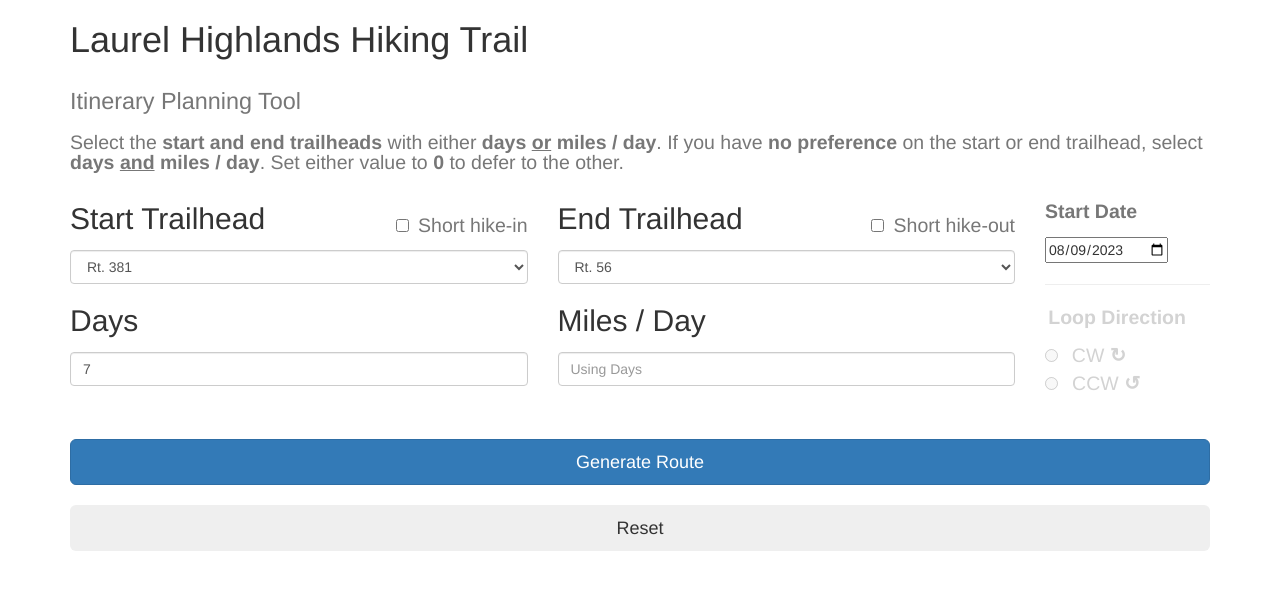
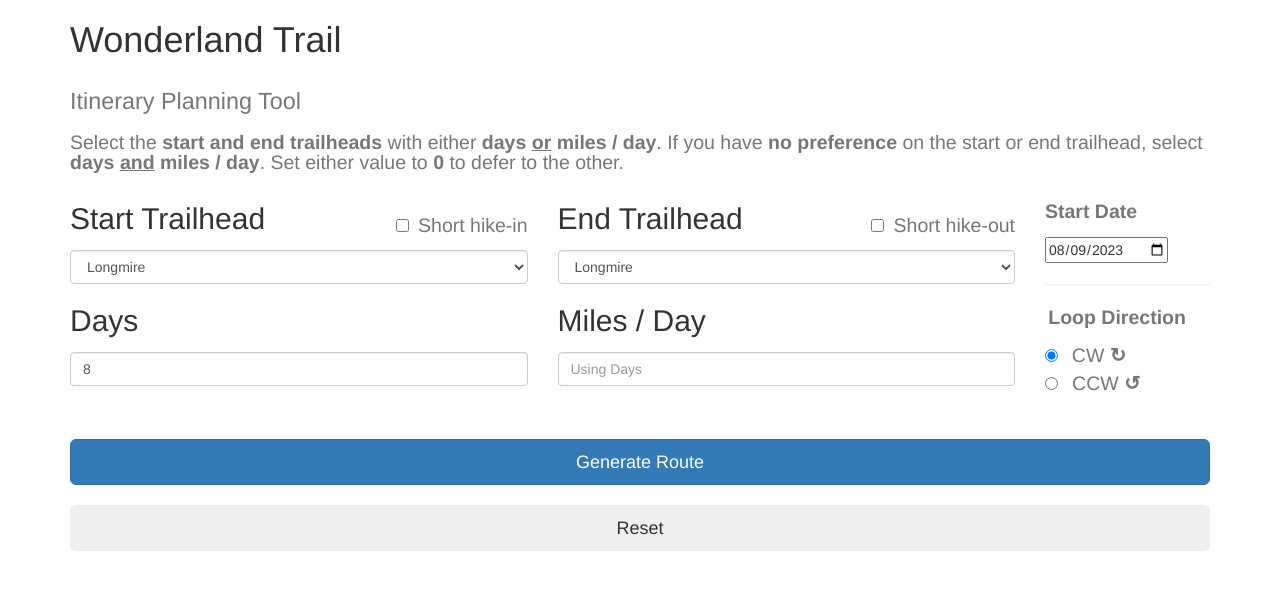
Before and after one commit to amccafferty42/trailtuner, a plain HTML site: page index.html in a window 1280 px wide. Drawn offline with nearby package versions, Linux system fonts and the light colour scheme.

Commit message:
fix bugs in circuit random gen, add predictor for #days when not set by user

```diff
--- a/index.html
+++ b/index.html
@@ -58,10 +58,10 @@
                     <div id="loop-direction-form" class="form-check">
                         <label class="loop-direction form-check-label" title="Select which direction to travel around loop"><h2><small><strong class="loop-direction-label">Loop Direction</strong></small></h2></label>
                         <br>
-                        <input class="form-check-input" type="radio" name="direction" id="cw" value="cw" title="Clockwise" disabled>
+                        <input class="form-check-input" type="radio" name="direction" id="cw" value="cw" title="Clockwise" onChange="onTrailheadsChange()" disabled>
                         <label class="loop-direction form-check-label" for="cw" title="Clockwise"><h2 class="loop-direction"><small class="loop-direction-label">&nbsp;CW<strong>&nbsp;↻</strong></small></h2></label>
                         <br>
-                        <input class="form-check-input" type="radio" name="direction" id="ccw" value="ccw" title="Counter-clockwise" disabled>
+                        <input class="form-check-input" type="radio" name="direction" id="ccw" value="ccw" title="Counter-clockwise" onChange="onTrailheadsChange()" disabled>
                         <label class="loop-direction form-check-label" for="ccw" title="Counter-clockwise"><h2 class="loop-direction"><small class="loop-direction-label">&nbsp;CCW<strong>&nbsp;↺</strong></small></h2></label>
                      </div>
                 </div>
--- a/lhht.js
+++ b/lhht.js
@@ -1,6 +1,7 @@
 let route;
 let isPositiveDirection;
-const trail = {
+let userSetDays = false;
+const trail1 = {
     name: 'Laurel Highlands Hiking Trail',
     length: 70,
     circuit: false,
@@ -65,111 +66,111 @@ const trail = {
         }
     ]
 }
-// const trail = {
-//     name: 'Wonderland Trail',
-//     length: 84.7,
-//     circuit: true,
-//     trailheads: [
-//         {
-//             name: "Longmire Trailhead",
-//             mile: 0.0
-//         },
-//         {
-//             name: "Mowich Lake Trailhead",
-//             mile: 31.5
-//         },
-//         {
-//             name: "White River Trailhead",
-//             mile: 55
-//         }
-//     ],
-//     campsites:[
-//         {
-//             name: "Pyramid Creek",
-//             mile: 3.0
-//         },
-//         {
-//             name: "Devil's Dream",
-//             mile: 5.2
-//         },
-//         {
-//             name: "South Puyallup River",
-//             mile: 11.2
-//         },
-//         {
-//             name: "Klapatche Park",
-//             mile: 15.0
-//         },
-//         {
-//             name: "North Puyallup River",
-//             mile: 17.5
-//         },
-//         {
-//             name: "Golden Lakes",
-//             mile: 22.1
-//         },
-//         {
-//             name: "South Mowich River",
-//             mile: 27.9
-//         },
-//         {
-//             name: "Mowich Lake Campground",
-//             mile: 31.5
-//         },
-//         {
-//             name: "Ipsut Creek Campground",
-//             mile: 36.1
-//         },
-//         {
-//             name: "Carbon River",
-//             mile: 39.3
-//         },
-//         {
-//             name: "Dick Creek",
-//             mile: 40.5
-//         },
-//         {
-//             name: "Mystic Camp",
-//             mile: 43.9
-//         },
-//         {
-//             name: "Granite Creek",
-//             mile: 47.4
-//         },
-//         {
-//             name: "Sunrise Camp",
-//             mile: 51.7
-//         },
-//         {
-//             name: "White River Campground",
-//             mile: 55.0
-//         },
-//         {
-//             name: "Summerland",
-//             mile: 61.6
-//         },
-//         {
-//             name: "Indian Bar",
-//             mile: 65.8
-//         },
-//         {
-//             name: "Nickle Creek",
-//             mile: 72.0
-//         },
-//         {
-//             name: "Maple Creek",
-//             mile: 75.0
-//         },
-//         {
-//             name: "Paradise River",
-//             mile: 81.3
-//         },
-//         {
-//             name: "Cougar Rock Campground",
-//             mile: 83.4
-//         }
-//     ]
-// }
+const trail = {
+    name: 'Wonderland Trail',
+    length: 84.7,
+    circuit: true,
+    trailheads: [
+        {
+            name: "Longmire Trailhead",
+            mile: 0.0
+        },
+        {
+            name: "Mowich Lake Trailhead",
+            mile: 31.5
+        },
+        {
+            name: "White River Trailhead",
+            mile: 55
+        }
+    ],
+    campsites:[
+        {
+            name: "Pyramid Creek",
+            mile: 3.0
+        },
+        {
+            name: "Devil's Dream",
+            mile: 5.2
+        },
+        {
+            name: "South Puyallup River",
+            mile: 11.2
+        },
+        {
+            name: "Klapatche Park",
+            mile: 15.0
+        },
+        {
+            name: "North Puyallup River",
+            mile: 17.5
+        },
+        {
+            name: "Golden Lakes",
+            mile: 22.1
+        },
+        {
+            name: "South Mowich River",
+            mile: 27.9
+        },
+        {
+            name: "Mowich Lake Campground",
+            mile: 31.5
+        },
+        {
+            name: "Ipsut Creek Campground",
+            mile: 36.1
+        },
+        {
+            name: "Carbon River",
+            mile: 39.3
+        },
+        {
+            name: "Dick Creek",
+            mile: 40.5
+        },
+        {
+            name: "Mystic Camp",
+            mile: 43.9
+        },
+        {
+            name: "Granite Creek",
+            mile: 47.4
+        },
+        {
+            name: "Sunrise Camp",
+            mile: 51.7
+        },
+        {
+            name: "White River Campground",
+            mile: 55.0
+        },
+        {
+            name: "Summerland",
+            mile: 61.6
+        },
+        {
+            name: "Indian Bar",
+            mile: 65.8
+        },
+        {
+            name: "Nickle Creek",
+            mile: 72.0
+        },
+        {
+            name: "Maple Creek",
+            mile: 75.0
+        },
+        {
+            name: "Paradise River",
+            mile: 81.3
+        },
+        {
+            name: "Cougar Rock Campground",
+            mile: 83.4
+        }
+    ]
+}
 
 // Select DOM elements
 const selectStart = document.getElementById('start');
@@ -185,9 +186,6 @@ const title = document.getElementById('title');
 const table = document.getElementById('table');
 const tableBody = document.getElementById('table-body');
 const loopDirectionLabel = document.getElementsByClassName('loop-direction-label');
-const loopDirectionCWLabel = document.getElementById('loop-direction-cw');
-const loopDirectionCCWLabel = document.getElementById('loop-direction-ccw');
-
 
 reset();
 appendPos();
@@ -228,16 +226,19 @@ function getDays() {
             const distancePerDay = getDistancePerDay();
             days = totalDistance / distancePerDay < trail.campsites.length ? Math.round(totalDistance / distancePerDay) : trail.campsites.length;
         } else if (inputMiles.value > 0) {
-            if (!trail.circuit && selectStart.value != 0) {
+            if (trail.circuit) {
+                days = Math.round(trail.length / inputMiles.value); // If start or end are not set, route length will always be full length so days must always be trail length / miles/days
+            } else if (selectStart.value != 0) {
                 days = Math.floor(Math.random() * (Math.round(Math.max(Math.abs(trail.length - trail.trailheads[selectStart.value - 1].mile), Math.abs(0 - trail.trailheads[selectStart.value - 1].mile)) / inputMiles.value)) + 1); // min = 1, max = longest possible distance in either direction / miles per day
-            } else if (!trail.circuit && selectEnd.value != 0) {
+            } else if (selectEnd.value != 0) {
                 days = Math.floor(Math.random() * (Math.round(Math.max(Math.abs(trail.length - trail.trailheads[selectEnd.value - 1].mile), Math.abs(0 - trail.trailheads[selectEnd.value - 1].mile)) / inputMiles.value)) + 1); // min = 1, max = longest possible distance in either direction / miles per day
             } else {
                 days = Math.floor(Math.random() * (Math.round(trail.length / inputMiles.value)) + 1); // min = 1, max = trail length / miles per day
             }
         }
-        if (days <= 0 || inputShortHikeIn.checked) days++;
-        return days;
+        if (inputShortHikeIn.checked) days++;
+        if (inputShortHikeOut.checked) days++;
+        return Math.max(1, days);
     }
     return Math.floor(Math.random() * (Math.ceil(trail.campsites.length / 2)) + 2); // min = 2, max = (# campsites / 2) + 2
 }
@@ -542,6 +543,7 @@ function onMilesPerDayChange() {
 }
 
 function onDaysChange() {
+    this.userSetDays = true;
     if (inputDays.value == 0 || inputDays.value == "") {
         inputDays.placeholder = "Using Miles / Day";
         inputDays.value = "";
@@ -559,6 +561,12 @@ function onTrailheadsChange() {
     if (selectStart.value != 0 && selectEnd.value != 0 && (inputDays.value != "" || inputDays.value != 0) && (inputMiles.value != "" || inputMiles.value != 0)) {
         inputMiles.placeholder = "Using Days";
         inputMiles.value = "";
+    }
+    // If days has not been set by the user, determine a reasonable number based on distance between trailheads
+    if (!this.userSetDays && selectStart.value != 0 && selectEnd.value != 0 && (inputDays.value != "" || inputDays.value != 0)) {
+        this.isPositiveDirection = getDirection(trail.trailheads[selectStart.value - 1], trail.trailheads[selectEnd.value - 1]);
+        const miles = (trail.circuit && selectStart.value == selectEnd.value) ? trail.length : getMiles(trail.trailheads[selectStart.value - 1].mile, trail.trailheads[selectEnd.value - 1].mile);
+        inputDays.value = Math.max(1, Math.round(miles / 10));
     }
 }
 
@@ -642,6 +650,7 @@ function reset() {
     inputCCW.disabled = trail.circuit ? false : true;
     inputCW.checked = trail.circuit ? true : false;
     inputCCW.checked = false;
+    this.userSetDays = false;
     if (!trail.circuit) for (element of loopDirectionLabel) element.classList.add('lightgray');
     if (trail.circuit) for (element of loopDirectionLabel) element.classList.remove('lightgray');
     table.style.visibility = 'hidden';
```
